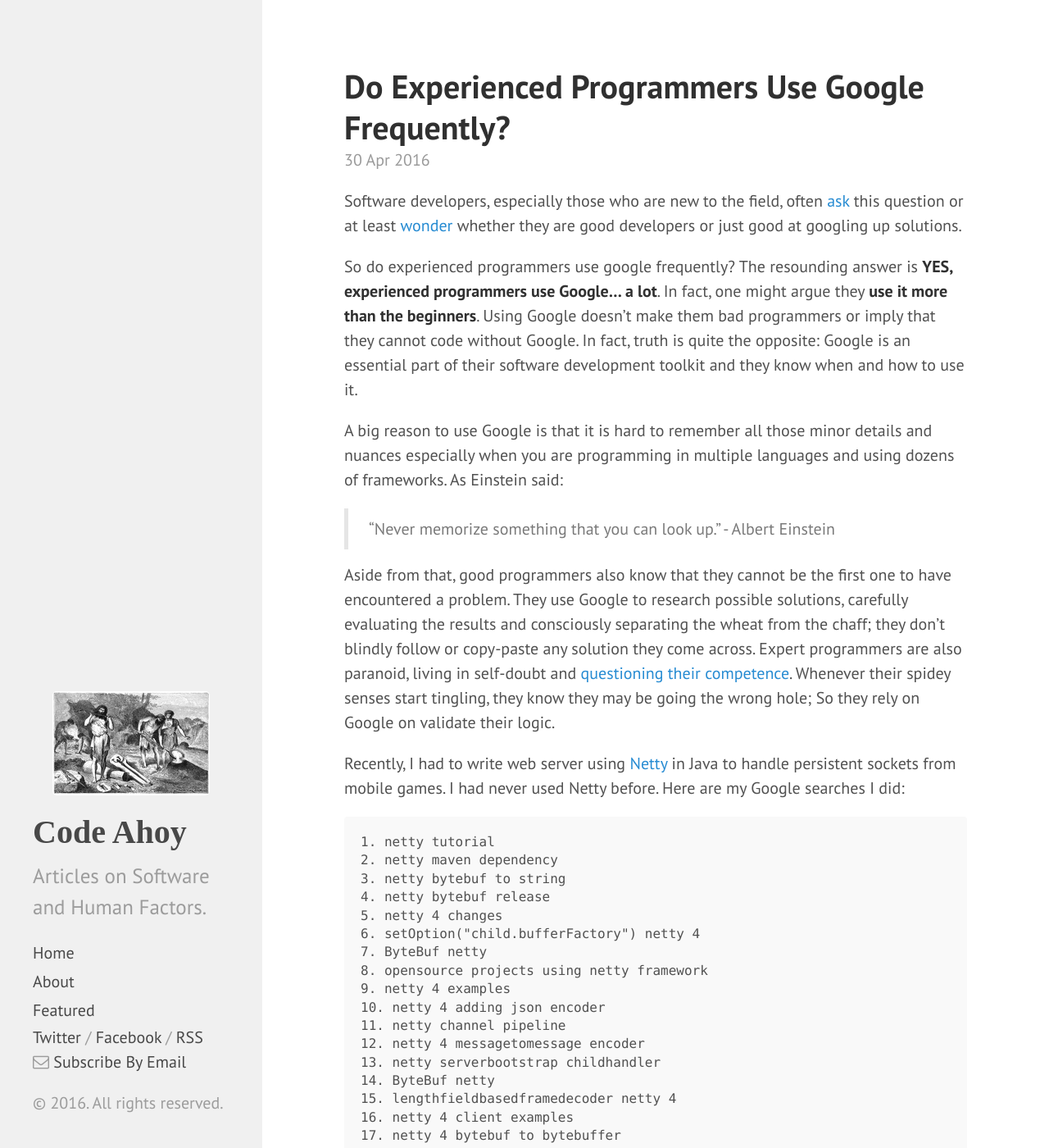
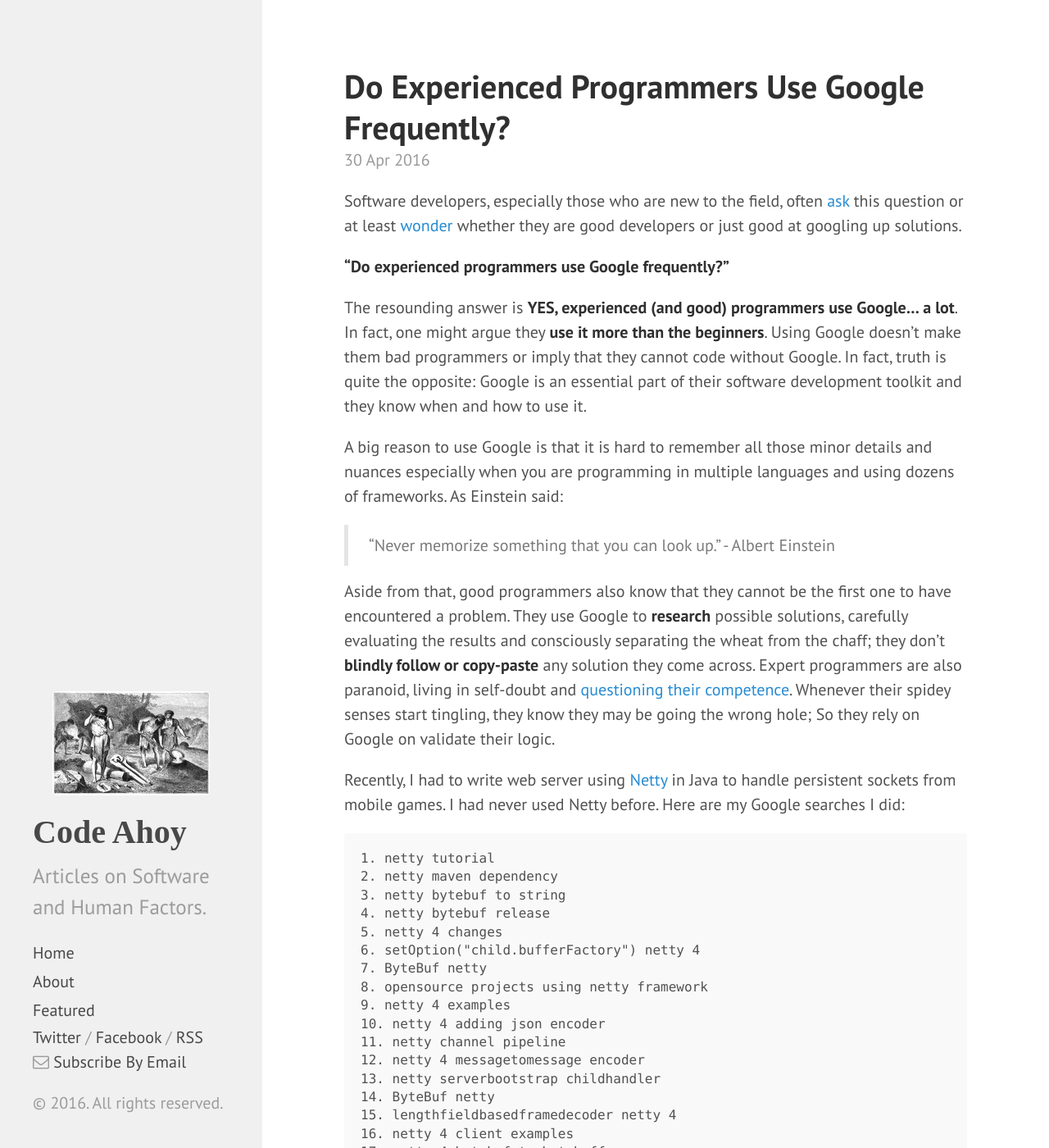
Before and after one commit to talk2viren/umermansoor.github.io, a Jekyll site: the page built from _posts/2016-04-30-do-experienced-programmers-use-google-frequently.md, in a window 1280 px wide and 1400 px high. Shown: the whole window at 82% size. Built offline with Jekyll 4.4.1, drawn with Linux system fonts in a browser that asks for light colours; nearby versions of some CDN libraries; a script that is not in the unit is left out; comment, search, counter and statistics services are not loaded; some of the changed text lies outside the part shown.

```diff
--- a/_posts/2016-04-30-do-experienced-programmers-use-google-frequently.md
+++ b/_posts/2016-04-30-do-experienced-programmers-use-google-frequently.md
@@ -8,7 +8,9 @@
 
 Software developers, especially those who are new to the field, often [ask](http://two-wrongs.com/how-much-does-an-experienced-programmer-use-google) this question or at least [wonder](http://www.hanselman.com/blog/AmIReallyADeveloperOrJustAGoodGoogler.aspx) whether they are good developers or just good at googling up solutions.
 
-So do experienced programmers use google frequently? The resounding answer is **YES, experienced programmers use Google... a lot**. In fact, one might argue they **use it more than the beginners**. Using Google doesn't make them bad programmers or imply that they cannot code without Google. In fact, truth is quite the opposite: Google is an essential part of their software development toolkit and they know when and how to use it.
+**"Do experienced programmers use Google frequently?"**
+
+The resounding answer is **YES, experienced (and good) programmers use Google... a lot**. In fact, one might argue they **use it more than the beginners**. Using Google doesn't make them bad programmers or imply that they cannot code without Google. In fact, truth is quite the opposite: Google is an essential part of their software development toolkit and they know when and how to use it.
 
 <!--more-->
 
@@ -16,7 +18,7 @@
 
 > “Never memorize something that you can look up.” - Albert Einstein
 
-Aside from that, good programmers also know that they cannot be the first one to have encountered a problem. They use Google to research possible solutions, carefully evaluating the results and consciously separating the wheat from the chaff; they don't blindly follow or copy-paste any solution they come across. Expert programmers are also paranoid, living in self-doubt and [questioning their competence](http://blog.valbonne-consulting.com/2014/08/16/the-imposter-syndrome-in-software-development/). Whenever their spidey senses start tingling, they know they may be going the wrong hole; So they rely on Google on validate their logic.
+Aside from that, good programmers also know that they cannot be the first one to have encountered a problem. They use Google to **research** possible solutions, carefully evaluating the results and consciously separating the wheat from the chaff; they don't **blindly follow or copy-paste** any solution they come across. Expert programmers are also paranoid, living in self-doubt and [questioning their competence](http://blog.valbonne-consulting.com/2014/08/16/the-imposter-syndrome-in-software-development/). Whenever their spidey senses start tingling, they know they may be going the wrong hole; So they rely on Google on validate their logic.
 
 Recently, I had to write web server using [Netty](http://netty.io/) in Java to handle persistent sockets from mobile games. I had never used Netty before. Here are my Google searches I did:
 
```
Also changed, not shown: other parts of _posts/2016-04-30-do-experienced-programmers-use-google-frequently.md (+1 -1 lines).
